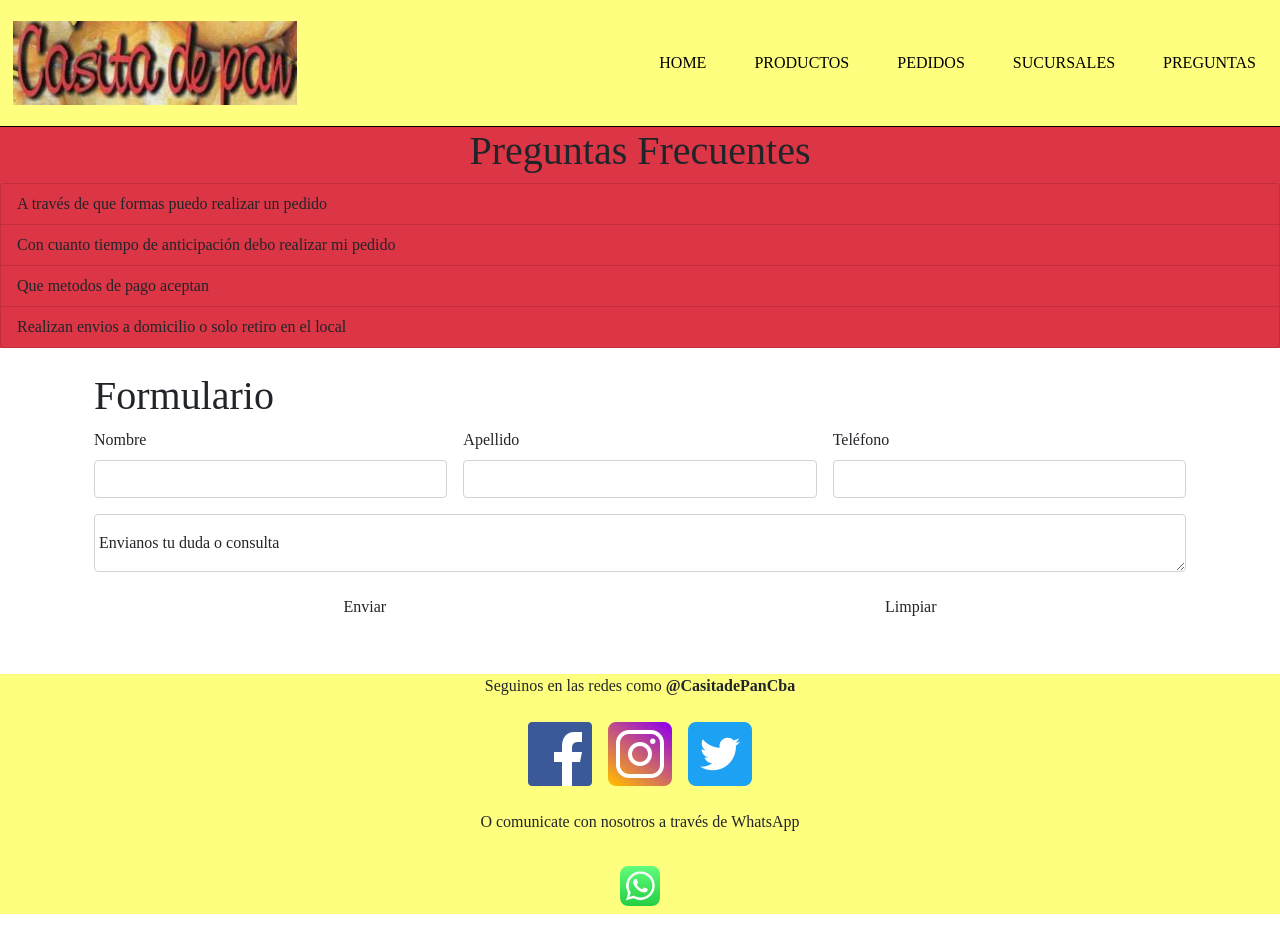
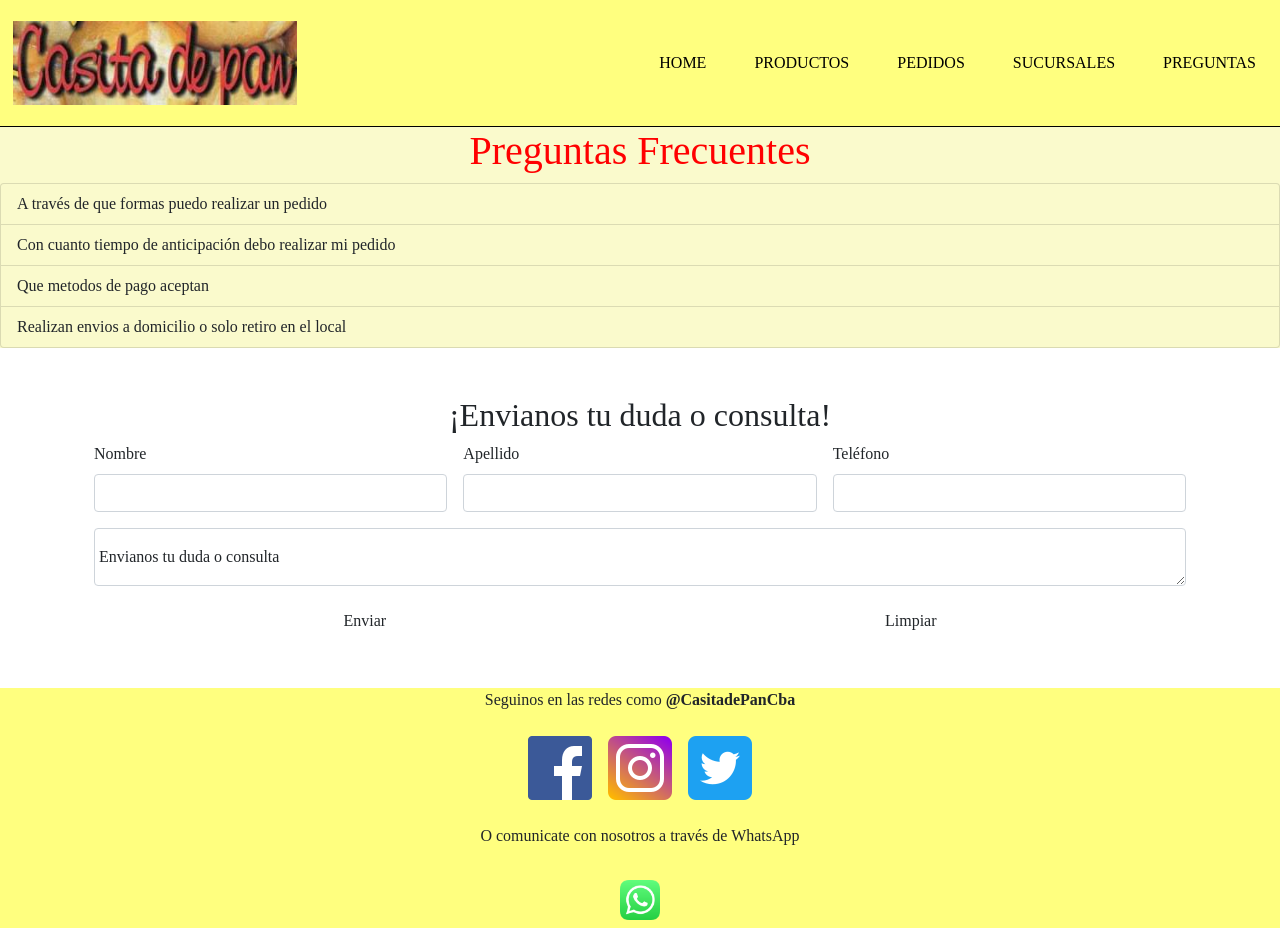
Before and after one commit to SofiaLuque98/entrega-final-coderhouse, a website: page Paginas/preguntas.html in a window 1280 px wide. Drawn offline with nearby package versions, Linux system fonts and the light colour scheme.

Commit message:
se agrega color a fondos de paginas

```diff
--- a/Paginas/preguntas.html
+++ b/Paginas/preguntas.html
@@ -49,21 +49,22 @@
       </nav>
     </header>
 
-  <main class="seccion-preguntas bg-danger">
-    <h1 class="bg-danger d-flex justify-content-center">Preguntas Frecuentes</h1>
+  <main class="seccion-preguntas">
+    <h1 class="d-flex justify-content-center">Preguntas Frecuentes</h1>
 
   <div>
     <ul class="lista-preguntas list-group">
-     <li class="list-group-item bg-danger">A través de que formas puedo realizar un pedido</li>
-     <li class="list-group-item bg-danger">Con cuanto tiempo de anticipación debo realizar mi pedido</li>
-     <li class="list-group-item bg-danger">Que metodos de pago aceptan</li>
-     <li class="list-group-item bg-danger">Realizan envios a domicilio o solo retiro en el local</li>
+     <li class="list-group-item">A través de que formas puedo realizar un pedido</li>
+     <li class="list-group-item">Con cuanto tiempo de anticipación debo realizar mi pedido</li>
+     <li class="list-group-item">Que metodos de pago aceptan</li>
+     <li class="list-group-item">Realizan envios a domicilio o solo retiro en el local</li>
     </ul>
     </div>
   </main>
+  <br>
+  <main class= "container-lg formulario g-0 p-4 mb-2">
+    <h2 class="text-center">¡Envianos tu duda o consulta!</h2>
 
-  <main class="container-lg formulario g-0 p-4 mb-2">
-    <h1>Formulario</h1>
     <form class="row g-3 needs-validation" novalidate>
       <div class="col-md-4">
         <label for="validationCustom01" class="form-label">Nombre</label>
--- /dev/null
+++ b/scss/_preguntas.scss
@@ -0,0 +1,13 @@
+.seccion-preguntas{
+    color: $color-rojo;
+    background-color: rgb(250, 250, 204);;
+}
+
+
+.list-group-item{
+    background-color: rgb(250, 250, 204);
+}
+
+.formulario-duda{
+    background-color: rgb(250, 250, 204);
+}
--- a/scss/_sucursales.scss
+++ b/scss/_sucursales.scss
@@ -1,5 +1,5 @@
 .sucursales {
-
+  background-color: rgb(250, 250, 204);;
 
       .card--sucursales{
         color:$color-blanco;
--- a/scss/style.scss
+++ b/scss/style.scss
@@ -27,3 +27,4 @@ body{
 @import "card";
 @import "sucursales";
 @import "cardproducto";
+@import "preguntas"
```
Also changed, not shown: Paginas/sucursales.html (+1 -1 lines), css/style.css, 1 other file.
